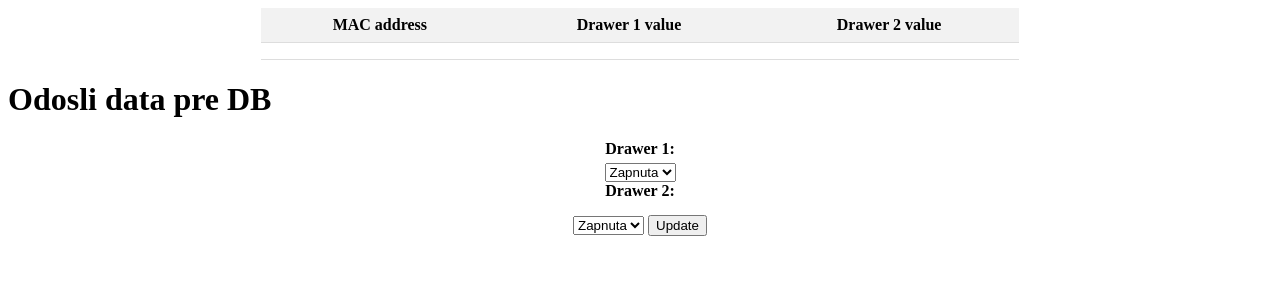
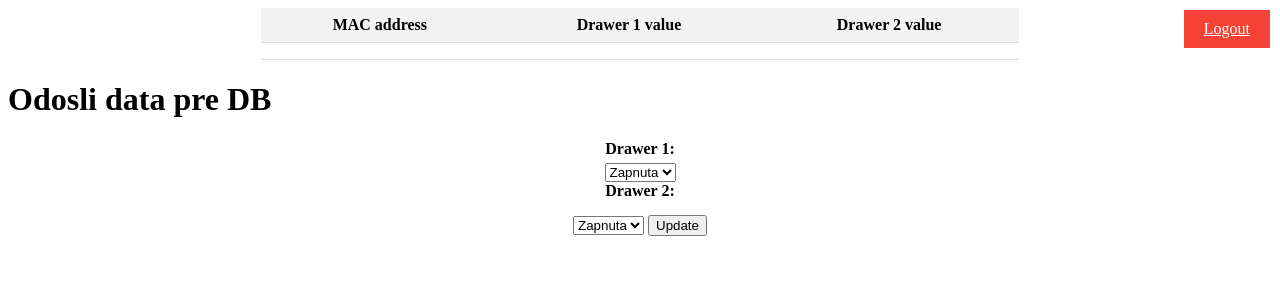
Before and after one commit to StanikJ/DiplomkaRaspPython, a Flask app: template templates/details.html in a window 1280 px wide. Shown: the top 300 px of the page. Run offline with Flask 2, Linux system fonts and the light colour scheme; the template is opened without the code that fills it, so the values that code supplies are empty.

Commit message:
Added session for 30min and logout button for details and drawers endpoints

```diff
--- a/templates/details.html
+++ b/templates/details.html
@@ -28,6 +28,22 @@
         }
         input[type="submit"] {
             margin-top: 10px;
+        }
+        .button1 {
+        background-color: #f44336;
+        color: white;
+        border: none;
+        padding: 10px 20px;
+        font-size: 16px;
+        position: fixed;
+        top: 10px;
+        right: 10px;
+        z-index: 9999;
+        }
+
+        .button1:hover {
+        background-color: #d32f2f;
+        cursor: pointer;
         }
     </style>
 </head>
@@ -75,5 +91,6 @@
             <input type="submit" value="Update">
         </form>
     </div>
+    <a href="{{ url_for('logout') }}" class="button1">Logout</a>
 </body>
 </html>
```
Also changed, not shown: dataToTable.py (+36 -12 lines), templates/drawers.html (+18 -0 lines), instance/exampleForD.sqlite3.
